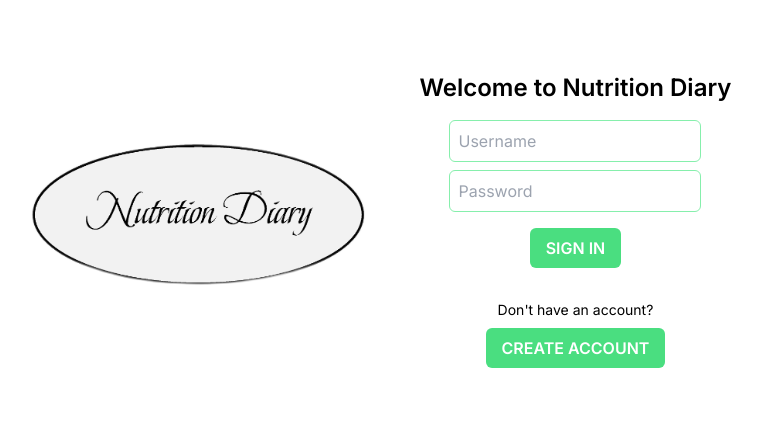
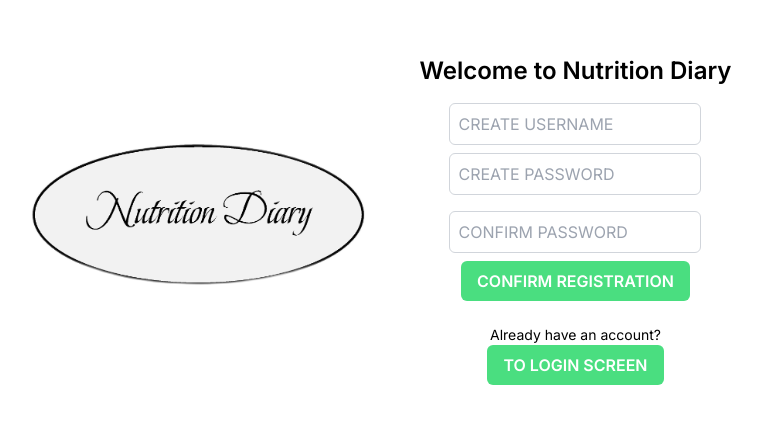
Before and after one commit to spiros132/DAT257, a Next.js app in the folder nutrition-diary/: page / in a window 1280 px wide. Shown: the part 182-606 px from the top of the page, without its empty margins (255-1017 px from the left). Built offline with nearby package versions, Linux system fonts and the light colour scheme.

Commit message:
Added the functionality for the login and fixed some small issues with the register

```diff
--- a/nutrition-diary/src/app/actions.ts
+++ b/nutrition-diary/src/app/actions.ts
@@ -1,7 +1,7 @@
 "use server";
 
 import { SearchFoodItemNutrientsData, SearchListFoodItemData } from "./interfaces";
-import { addToken, databaseReturnType, getToken, getUserInfo, loginUser, registerUser } from "./database";
+import { addToken, databaseReturnType, getTokenData, getTokenFromUserID, getUserInfo, loginUser, registerUser } from "./database";
 import { cookies } from "next/headers";
 import { use } from "react";
 import { get } from "http";
@@ -97,7 +97,7 @@ export async function SearchForFoodList(foodname: string): Promise<string | unde
 
 export async function Login(username: string, password: string): Promise<boolean> {
     // Check if the username and password are correct in the database
-    const result: databaseReturnType = await loginUser(username, password);
+    let result: databaseReturnType = await loginUser(username, password);
 
     if(result == undefined)
         return false;
@@ -111,6 +111,16 @@ export async function Login(username: string, password: string): Promise<boolean
     if(user?.id == undefined)
         return false;
 
+    // Check if there already is a token for this particular user
+    result = await getTokenFromUserID(user.id);
+
+    // If you found a token send that back instead of making a new one
+    if(result != undefined && result.length > 0 && result[0]?.token != undefined) {
+        const token = result[0].token;
+
+        cookies().set("token", token);
+    }
+    else {
         // If it is, generate a new token for the user and save it a list with all tokens
         const token = uuidv4();
 
@@ -119,30 +129,27 @@ export async function Login(username: string, password: string): Promise<boolean
 
         // Add the token cookie to the clients cookies
         cookies().set("token", token);
+    }
 
     return true;
 }
 
-export async function RegisterUser(formData : FormData): Promise<boolean> {
+export async function RegisterUser(username: string, password: string, confirmPassword: string, weight: number = 0, length: number = 0): Promise<string> {
     // Check if there is already a user with this username, and then return if there is
-    let username = String(formData.get("username"));
-    let password = String(formData.get("password"));
-    let confirmationPassword = String(formData.get("confirmPassword"));
-    let users = await String(getUserInfo(username));
+    const users = await getUserInfo(undefined, username);
 
-    if(users.length > 0){
+    if(users != undefined && users.length > 0){
         console.log("User already exists")
-        return false;
-    };
+        return "User already exists!";
+    }
 
     // Validate the username and password that you just got
-    if(password != confirmationPassword || password.length < 8 || username.length < 4){
+    if(password != confirmPassword || password.length < 8 || username.length < 4){
         console.log("Password or username is not valid")
-        return false;
+        return "Password or username is not valid";
     }
+
     // Register the user in the database and redirect the client to the login page
     registerUser(username, password);
-    // Or return an error based on if it's correct or not
-    console.log("User registered")
-    return true;
+    return "User registered successfully";
 }
--- a/nutrition-diary/src/app/database.ts
+++ b/nutrition-diary/src/app/database.ts
@@ -56,8 +56,8 @@ function createDB(){
         newDB.run(`
             CREATE TABLE IF NOT EXISTS tokens(
                 token TEXT NOT NULL UNIQUE,
-                userID INTEGER
-                validTill DATETIME NOT NULL,
+                userID INTEGER,
+                valid DATETIME NOT NULL,
                 FOREIGN KEY (userID) REFERENCES users(id)
             )`);
       });
@@ -129,7 +129,7 @@ export async function deleteMeal(mealname: string){
 
 async function deleteOldTokens() {
     await errorHandler(async () => {
-        return await executeQuery(`DELETE FROM tokens WHERE validTill <= datetime('now')`, []);
+        return await executeQuery(`DELETE FROM tokens WHERE valid <= datetime('now')`, []);
     });
 }
 
@@ -138,20 +138,29 @@ export async function addToken(token: string, userID: number) {
     await errorHandler(async () => {
         await deleteOldTokens();
 
-        return await executeQuery(`INSERT INTO tokens(token, userID, validTill) VALUES(?, ?, datetime('now', '+1 day'))`, [token, userID]);
-    })
+        return await executeQuery(`INSERT INTO tokens(token, userID, valid) VALUES(?, ?, datetime('now', '+1 day'))`, [token, userID]);
+    });
 }
 
-export async function getToken(token: string) {
+export async function getTokenData(token: string) {
     return await errorHandler(async () => {
         await deleteOldTokens();
         return await executeQuery(`SELECT userID FROM tokens WHERE token = ?`, [token])
     });
 }
 
+export async function getTokenFromUserID(userID: number) {
+    return await errorHandler(async () => {
+        await deleteOldTokens();
+        return await executeQuery(`SELECT token FROM tokens WHERE userID = ?`, [userID]);
+    });
+}
+
 export async function registerUser(username: string, password: string, height: number = 0, weight: number = 0){
-    password = createHash('sha256').update(password).digest('hex');
-    executeQuery(`INSERT INTO users(username, password, height, weight) VALUES(?, ?, ?, ?)`, [username, password, height, weight])
+    return await errorHandler(async () => {
+        password = createHash('sha256').update(password).digest('hex');
+        return await executeQuery(`INSERT INTO users(username, password, height, weight) VALUES(?, ?, ?, ?)`, [username, password, height, weight])
+    });
 }
 
 export async function updateHeight(username: string, height: number){
@@ -162,17 +171,14 @@ export async function updateWeight(username: string, weight: number){
     executeQuery(`UPDATE users SET weight = ? WHERE username = ?`, [weight, username]);
 }
 
-export async function updatePassword(username: string, password: string): Promise<boolean> {
-    const result = errorHandler(async () => {
+export async function updatePassword(username: string, password: string) {
+    await errorHandler(async () => {
         password = createHash('sha256').update(password).digest('hex');
         return await executeQuery(`UPDATE users SET password = ? WHERE username = ?`, [password, username]);
     });
-
-    // Check so that the password has updated correctly before returning true / false
-    return true;
 }
 
-export async function loginUser(username: string, password: string): Promise<databaseReturnType> {
+export async function loginUser(username: string, password: string) {
     const result = await errorHandler(async () => {
         password = createHash('sha256').update(password).digest('hex');
         return await executeQuery(`SELECT id FROM users WHERE username = ? AND password = ?`, [username, password]);
@@ -181,12 +187,11 @@ export async function loginUser(username: string, password: string): Promise<dat
     return result;
 }
 
-export async function getUserInfo(username: string): Promise<databaseReturnType>{
+export async function getUserInfo(userID: number = -1, username: string = ""){
     return errorHandler(async () => {
-        return await executeQuery(`SELECT username, height, weight FROM users WHERE username = ?`, [username]);
+        return await executeQuery(`SELECT username, height, weight FROM users WHERE id = ? or username = ?`, [userID, username]);
     });
 }
-
 
 type errorHandlerFunction = () => Promise<databaseReturnType>;
 async function errorHandler(fn: errorHandlerFunction): Promise<databaseReturnType> {
--- a/nutrition-diary/src/app/page.tsx
+++ b/nutrition-diary/src/app/page.tsx
@@ -28,7 +28,7 @@ export default function Home() {
 
   return (
     <main className="flex min-h-screen flex-col items-center justify-between bg-white text-black">
-      <LoginPage/>
+      <CreateAccountPage/>
     </main>
   );
 }
--- a/nutrition-diary/src/pages/CreateAccountPage.tsx
+++ b/nutrition-diary/src/pages/CreateAccountPage.tsx
@@ -1,8 +1,47 @@
 "use client";
 import {RegisterUser} from "@/app/actions";
+import { startTransition, useState } from "react";
 
 
 export default function CreateAccountPage(){
+  // Variables and their set functions for the input fields
+  const [username, setUsername] = useState<string>('');
+  const [password, setPassword] = useState<string>('');
+  const [confirmPassword, setConfirmPassword] = useState<string>('');
+
+  // Handle functions for the input fields,
+  // reset the message when the client writes something new in the input fields
+  const handleUsername = (e: React.ChangeEvent<HTMLInputElement>) => {
+    setUsername(e.target.value);
+    setMessage("");
+  };
+  const handlePassword = (e: React.ChangeEvent<HTMLInputElement>) => {
+    setPassword(e.target.value);
+    setMessage("");
+  };
+  const handleConfirmPassword = (e: React.ChangeEvent<HTMLInputElement>) => {
+    setConfirmPassword(e.target.value);
+    setMessage("");
+  };
+
+  // The message that we get from the server
+  const [message, setMessage] = useState<string>('');
+
+  function registerUser(){
+    // Call the functions that exists on the server
+    startTransition(() => {
+      // Try to register the user
+      RegisterUser(username, password, confirmPassword)
+      .then((serverMessage) => {
+        // We got a message from the server, display it
+        setMessage(serverMessage);
+      })
+      .catch((error) => {
+        // We got an error, display it on the console
+        console.log(error);
+      });
+    });
+  }
 
   return (
     <div className="flex min-h-screen">
@@ -12,24 +51,30 @@ export default function CreateAccountPage(){
       <div className="flex-1 flex flex-col items-center justify-center mt-1">
         <div className="flex flex-col items-center">
           <h2 className="text-2xl font-semibold mb-4">Welcome to Nutrition Diary</h2>
-            <form action={RegisterUser} className="flex flex-col items-center">
+          <form action={registerUser} className="flex flex-col items-center">
             <input
               name="username"
               type="text"
               placeholder="CREATE USERNAME"
               className="border border-gray-300 rounded-md p-2 mb-2"
+              onChange={handleUsername}
+              value={username}
             />
             <input
               name="password"
               type="password"
               placeholder="CREATE PASSWORD"
               className="border border-gray-300 rounded-md p-2 mb-4"
+              onChange={handlePassword}
+              value={password}
             />
             <input
               name="confirmPassword"
               type="password"
               placeholder="CONFIRM PASSWORD"
               className="border border-gray-300 rounded-md p-2 mb-2"
+              onChange={handleConfirmPassword}
+              value={confirmPassword}
             />
             <button
               name="registerButton"
@@ -38,6 +83,7 @@ export default function CreateAccountPage(){
             >
               CONFIRM REGISTRATION
             </button>
+            <p>{message}</p>
 
             <div className="mb-6"></div> {/* Empty div for spacing */}
             <p className="text-sm text-black">Already have an account?</p>
--- a/nutrition-diary/src/pages/LoginPage.tsx
+++ b/nutrition-diary/src/pages/LoginPage.tsx
@@ -2,11 +2,17 @@
 import { startTransition, useState } from "react";
 import logo from "/NutritionDiary1.png";
 import { Login } from "@/app/actions";
+
 export default function LoginPage(){
-
   const [username, setUsername] = useState<string>('');
   const [password, setPassword] = useState<string>('');
 
+  const handleUsername = (e: React.ChangeEvent<HTMLInputElement>) => {
+    setUsername(e.target.value);
+  };
+  const handlePassword = (e: React.ChangeEvent<HTMLInputElement>) => {
+    setPassword(e.target.value);
+  };
 
   function loginUser(){
     startTransition(() => {
@@ -14,12 +20,6 @@ export default function LoginPage(){
       console.log(result);
     });
   }
-  const handleUsername = (e: React.ChangeEvent<HTMLInputElement>) => {
-    setUsername(e.target.value);
-  };
-  const handlePassword = (e: React.ChangeEvent<HTMLInputElement>) => {
-    setPassword(e.target.value);
-  };
 
   return(
       <div className="flex min-h-screen">
```
Also changed, not shown: 1 other file (tests, documents, lock files or other folders). Lines whose indentation alone changed are shown as unchanged.
